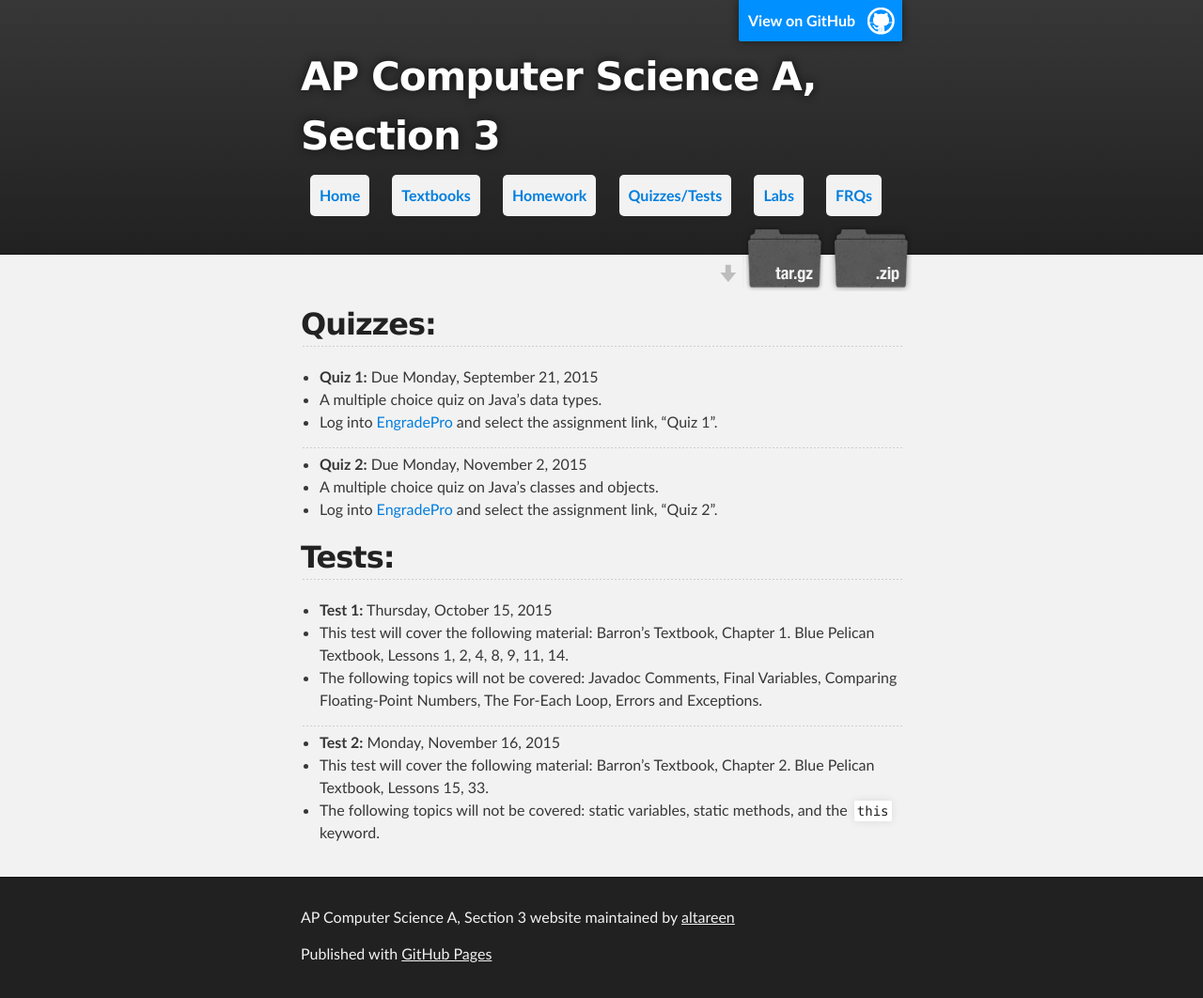
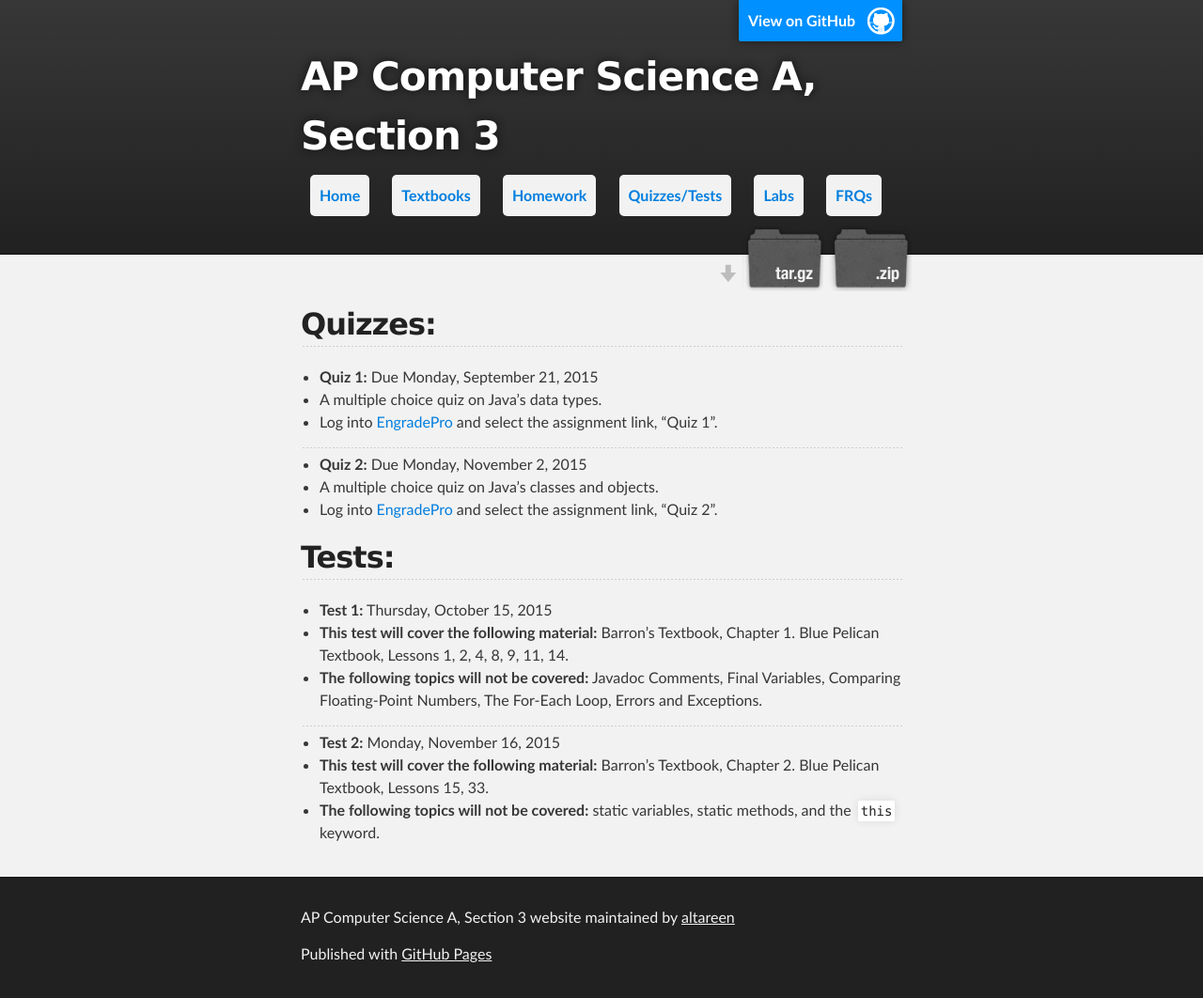
Before and after one commit to ynot1609/apcompsci3, a Jekyll site: the page built from quizzestests/index.md, in a window 1280 px wide. Shown: the whole page at 94% size. Built offline with Jekyll 4.4.1, drawn with Linux system fonts in a browser that asks for light colours.

```diff
--- a/quizzestests/index.md
+++ b/quizzestests/index.md
@@ -17,11 +17,11 @@ title: Quizzes/Tests
 ## Tests:
 
 + **Test 1:** Thursday, October 15, 2015
-+ This test will cover the following material: Barron's Textbook, Chapter 1. Blue Pelican Textbook, Lessons 1, 2, 4, 8, 9, 11, 14.
-+ The following topics will not be covered: Javadoc Comments, Final Variables, Comparing Floating-Point Numbers, The For-Each Loop, Errors and Exceptions.
++ **This test will cover the following material:** Barron's Textbook, Chapter 1. Blue Pelican Textbook, Lessons 1, 2, 4, 8, 9, 11, 14.
++ **The following topics will not be covered:** Javadoc Comments, Final Variables, Comparing Floating-Point Numbers, The For-Each Loop, Errors and Exceptions.
 
 ---
 
 + **Test 2:** Monday, November 16, 2015
-+ This test will cover the following material: Barron's Textbook, Chapter 2. Blue Pelican Textbook, Lessons 15, 33.
-+ The following topics will not be covered: static variables, static methods, and the `this` keyword.
++ **This test will cover the following material:** Barron's Textbook, Chapter 2. Blue Pelican Textbook, Lessons 15, 33.
++ **The following topics will not be covered:** static variables, static methods, and the `this` keyword.
```
